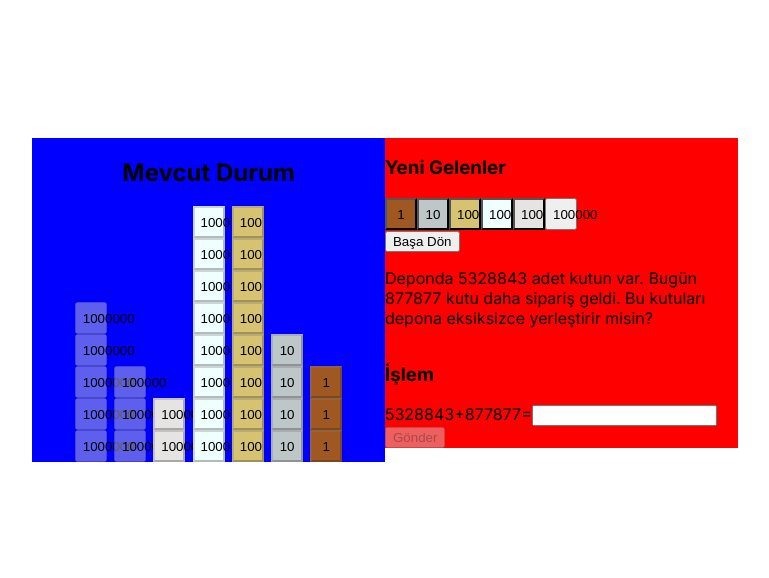
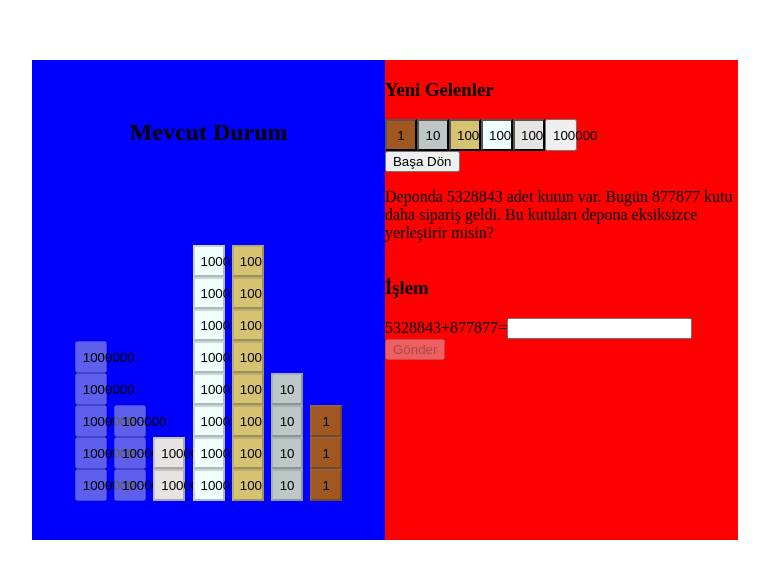
Before and after one commit to chatonode/math-game-plus-minus-demo-client, a Next.js app: page / in a window 1280 px wide. Shown: the top 578 px of the page, without its empty margins (255-1024 px from the left). Built offline with nearby package versions, Linux system fonts and the light colour scheme.

Commit message:
added body styling

```diff
--- a/app/globals.css
+++ b/app/globals.css
@@ -117,14 +117,12 @@ html {
 }
 
 
-/* body {
-  aspect-ratio: 4/3;
-  max-width: 800px;
-  max-height: 600px;
+body {
+  width: 100%;
+  height: 100%;
   display: flex;
-  justify-content: center;
   align-items: center;
-} */
+}
 
 
 .container {
--- a/app/layout.tsx
+++ b/app/layout.tsx
@@ -15,7 +15,7 @@ export const metadata: Metadata = {
 export default function RootLayout(props: React.PropsWithChildren) {
   return (
     <html lang="en">
-      <body className={inter.className}>
+      <body>
         {/* <section> */}
           {/* Include shared UI here e.g. a header or sidebar */}
           {/* <MainNavigation /> */}
```
